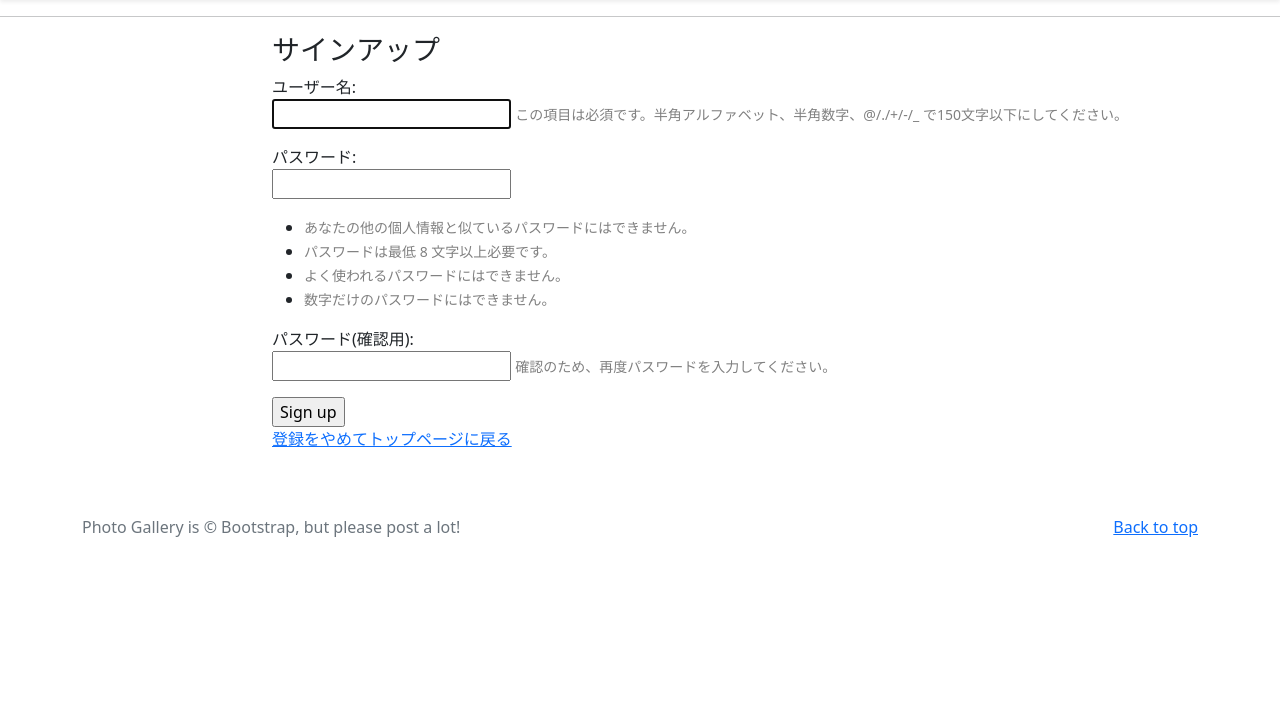
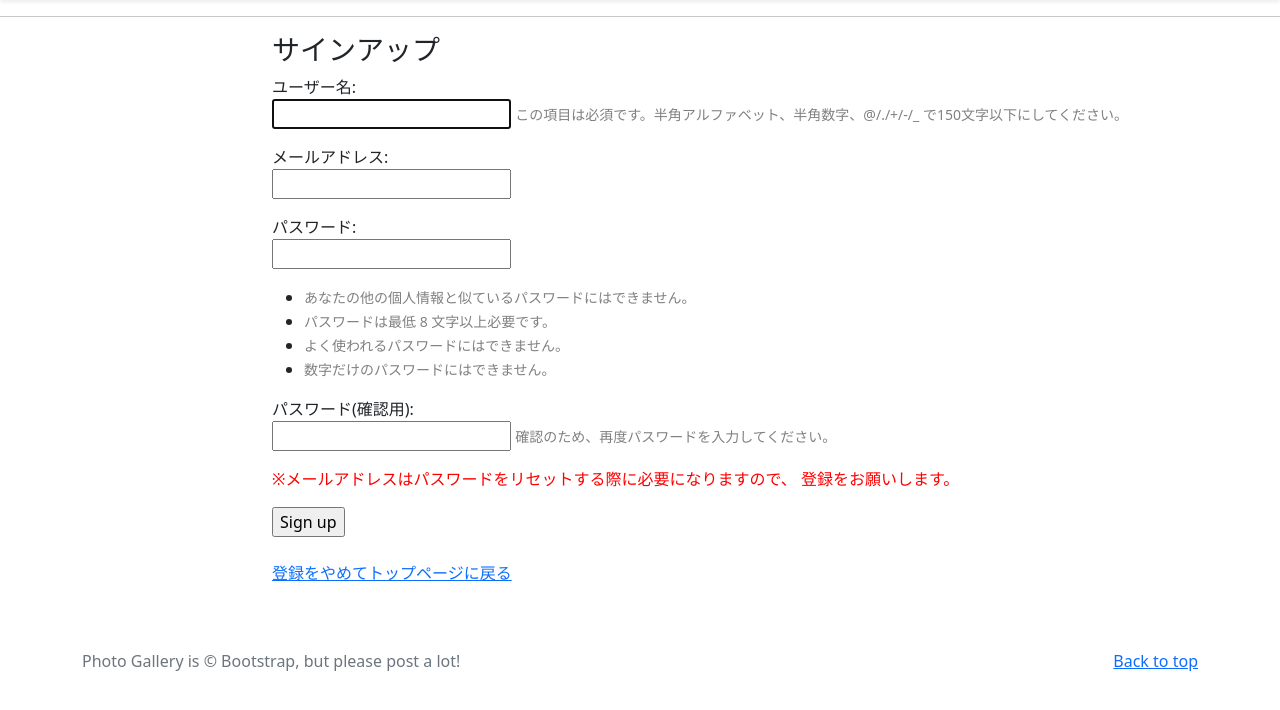
Before and after one commit to UemuraYuto/newphotogallery, a Django app: page /signup/ in a window 1280 px wide. Shown: the part 56-766 px from the top of the page. Run offline with Django 4.2, Linux system fonts and the light colour scheme.

Commit message:
383まで完成

```diff
--- a/accounts/forms.py
+++ b/accounts/forms.py
@@ -6,14 +6,15 @@ from .models import CustomUser
 class CustomUserCreationForm(UserCreationForm):
     '''UserCreationFormのサブクラス
     '''
-    '''UserCreationFormのインナークラス
+    class Meta:
+        '''UserCreationFormのインナークラス
 
-    Attributes:
-    model:連携するUserモデル
-    fields:フォームで使用するフィールド
-    '''
-    # 連携するUserモデルを設定
-    model = CustomUser
-    # フォームで使用するフィールドを設定
-    # ユーザー名、メールアドレス、パスワード、パスワード(確認用)
-    fields = ('username', 'email', 'password1', 'password2')
+        Attributes:
+          model:連携するUserモデル
+          fields:フォームで使用するフィールド
+        '''
+        # 連携するUserモデルを設定
+        model = CustomUser
+        # フォームで使用するフィールドを設定
+        # ユーザー名、メールアドレス、パスワード、パスワード(確認用)
+        fields = ('username', 'email', 'password1', 'password2')
--- a/accounts/templates/signup.html
+++ b/accounts/templates/signup.html
@@ -1,37 +1,50 @@
+<!-- ベーステンプレートを適用する -->
 {% extends 'base.html' %}
+<!-- ヘッダー情報のページタイトルを設定する -->
 {% block title %}Sign up{% endblock %}
 
       {% block contents %}
+      <!-- Bootstrapのグリッドシステム -->
       <hr>
       <div class="container">
+        <!-- 行を配置 -->
         <div class="row">
+          <!-- 列の左右に余白offset-2を入れる -->
           <div class="col offset-2">
             <h3>サインアップ</h3>
+            <!-- サインアップのフォームを配置 -->
             <form method = "post">
               {% csrf_token %}
+              <!-- formからフィールドを取り出す -->
               {% for field in form %}
                <p>
+                 <!-- ラベルを出力 -->
                  {{ field.label_tag }}<br>
+                 <!-- <input>タグを出力 -->
                  {{ field }}
+                 <!-- help_textを出力 -->
                  {% if field.help_text %}
                    <small style="color: grey">{{ field.help_text }}</small>
                  {% endif %}
+                 <!-- エラー発生時のテキストerrorsを出力 -->
                  {% for error in field.errors %}
                    <p style="color: red">{{ error }}</p>
                  {% endfor %}
                </p>
               {% endfor %}
               <p style="color:red">
+                ※メールアドレスはパスワードをリセットする際に必要になりますので、
+                登録をお願いします。
               </p>
-
+              <!-- Sign upボタンを出力 -->
               <input type="submit" value="Sign up">
-                </from>
-
+            </form>
+            <!-- トップページのリンクテキスト -->
             <br>
             <p><a href="{% url 'photo:index' %}">
               登録をやめてトップページに戻る</a>
             </p>
-            </div>
-        </div>
-    </div>
+          </dv>
+        </dv>
+      </dv>
       {% endblock %}
```
Lines whose indentation alone changed are shown as unchanged.
